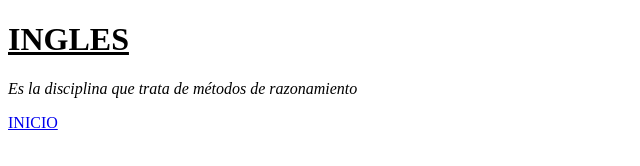
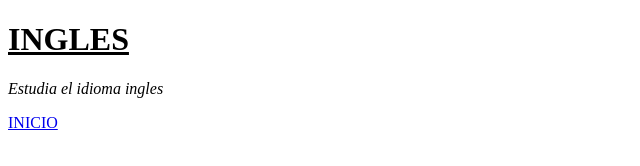
Before and after one commit to JoacoChill/01, a plain HTML site: page materias/modalidad/ingles.html in a window 1280 px wide. Shown: the whole page, without its empty margins (0-640 px from the left). Drawn offline with Linux system fonts and the light colour scheme.

Commit message:
terminado

```diff
--- a/materias/modalidad/ingles.html
+++ b/materias/modalidad/ingles.html
@@ -8,7 +8,7 @@
 </head>
 <body>
     <h1><u>INGLES</u></h1>
-   <p><i>Es la disciplina que trata de métodos de razonamiento</i></p>
+   <p><i>Estudia el idioma ingles</i></p>
 
    <dt><a href="../index.html">INICIO</a></dt>
 
```
